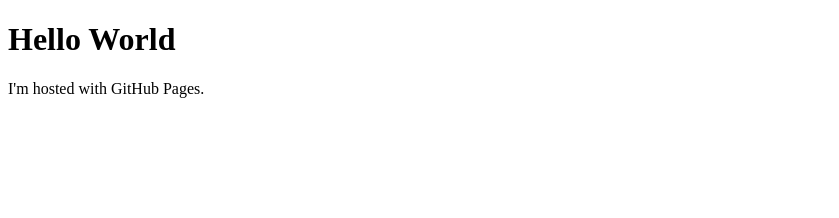
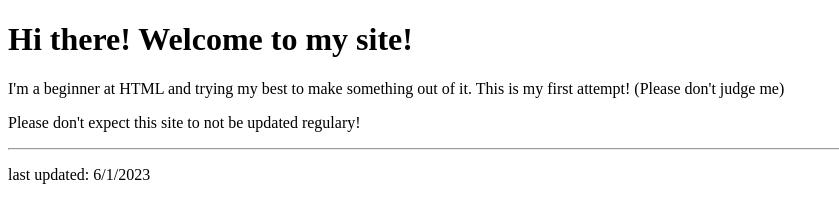
Before and after one commit to Lock156/lock156.github.io, a plain HTML site: page index.html in a window 1280 px wide. Shown: the whole page, without its empty margins (0-839 px from the left). Drawn offline with Linux system fonts and the light colour scheme.

Commit message:
Update index.html

```diff
--- a/index.html
+++ b/index.html
@@ -1,7 +1,11 @@
 <!DOCTYPE html>
 <html>
 <body>
-<h1>Hello World</h1>
-<p>I'm hosted with GitHub Pages.</p>
+<h1>Hi there! Welcome to my site!</h1>
+<p>I'm a beginner at HTML and trying my best to make something out of it.
+     This is my first attempt! (Please don't judge me)<br>
+    <p>Please don't expect this site to not be updated regulary!</p><hr>
+    <p>last updated: 6/1/2023</p>
+    </p></p>
 </body>
 </html>
```
